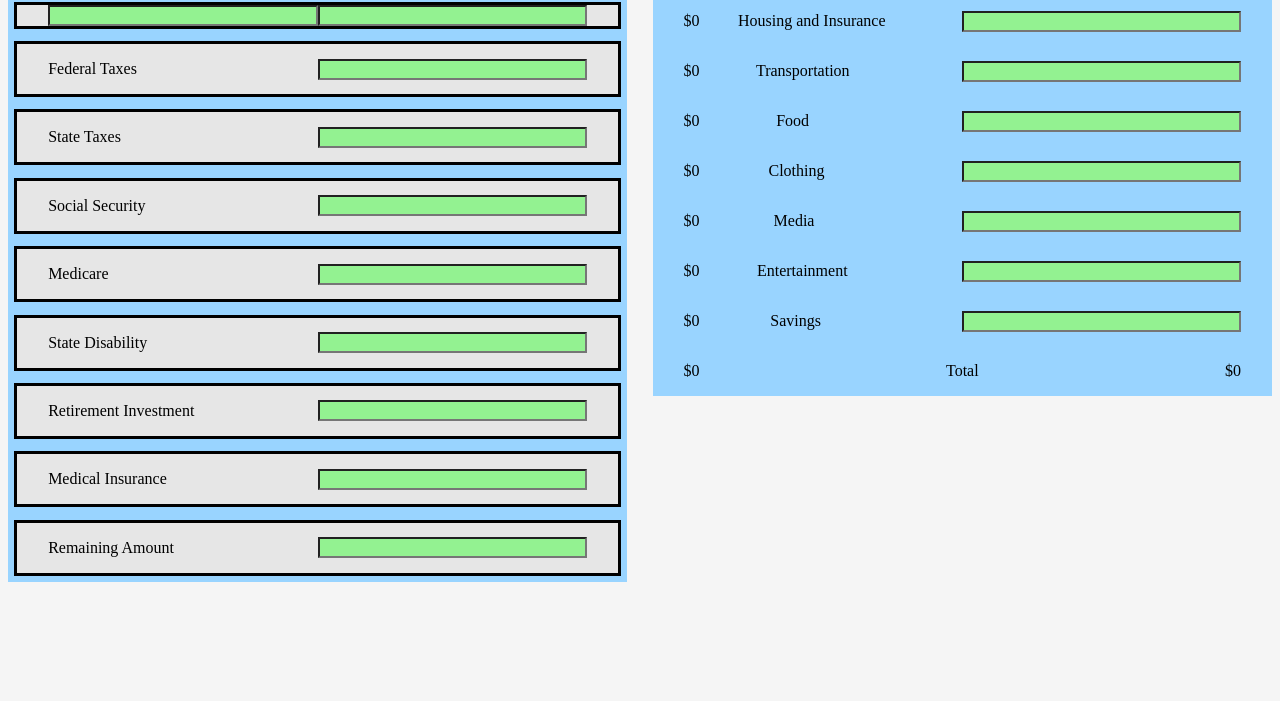
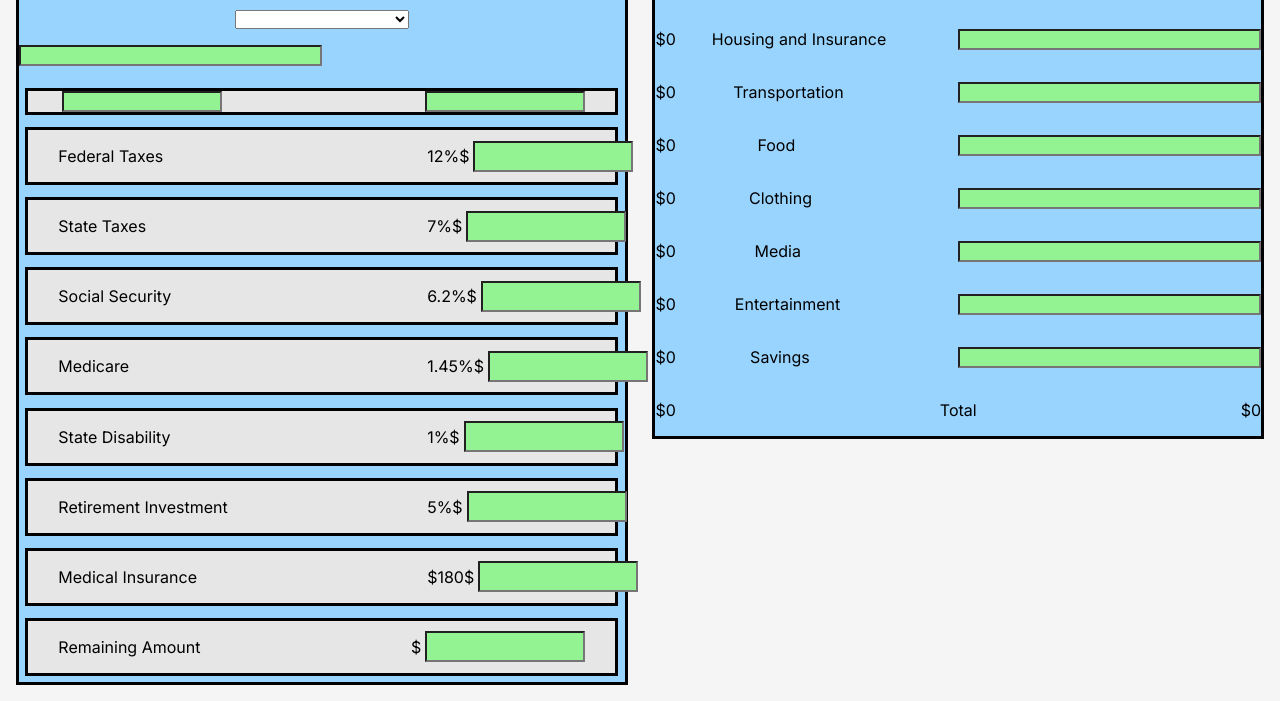
Before and after one commit to losPapasFritas/Budget-calulator-, a plain HTML site: page index.html in a window 1280 px wide. Shown: the part 112-813 px from the top of the page. Drawn offline with Linux system fonts and the light colour scheme.

Commit message:
DIego, CSS some html

```diff
--- a/index.html
+++ b/index.html
@@ -12,7 +12,7 @@
     <section class="left">
         <section class="topleft">
             <h1>Salary</h1>
-            <section>
+            <section class="center">
                 <select>
                     <option value=""></option>
                     <option value="Accountant">Accountant</option>
@@ -87,8 +87,9 @@
                     <option value=""></option>
                     <option value=""></option>
                 </select>
-            </section class="center">
-            <section><input type="number">
+            </section >
+            <section>
+                <input type="number">
             </section>
             <section class="row">
                 <input type="text">
@@ -96,34 +97,66 @@
             </section>
             <section class="row">
                 <p>Federal Taxes</p>
+                <div>
+                    <p>12%</p>
+                    <p>$</p>
                     <input type="text">
+                </div>
             </section>
             <section class="row">
                 <p>State Taxes</p>
+                <div>
+                    <p>7%</p>
+                    <p>$</p>
                     <input type="text">
+                </div>
             </section>
             <section class="row">
                 <p>Social Security</p>
+                <div>
+                    <p>6.2%</p>
+                    <p>$</p>
                     <input type="text">
+                </div>
             </section>
             <section class="row">
-                <p>Medicare</p><input type="text">
+                <p>Medicare</p>
+                <div>
+                    <p>1.45%</p>
+                    <p>$</p>
+                    <input type="text">
+                </div>
             </section>
             <section class="row">
                 <p>State Disability</p>
+                <div>
+                    <p>1%</p>
+                    <p>$</p>
                     <input type="text">
+                </div>
             </section>
             <section class="row">
                 <p>Retirement Investment</p>
+                <div>
+                    <p>5%</p>
+                    <p>$</p>
                     <input type="text">
+                </div>
             </section>
             <section class="row">
                 <p>Medical Insurance</p>
+                <div>
+                    <p>$180</p>
+                    <p>$</p>
                     <input type="text">
+                </div>
             </section>
-            <section class="row">
+            <section class="row" id="remainingAmount">
                 <p>Remaining Amount</p>
+                <div>
+                    <p>$</p>
                     <input type="text">
+                </div>
             </section>
 
         </section>
--- a/style.css
+++ b/style.css
@@ -1,10 +1,25 @@
+
+/* fonts */
+@import url('https://fonts.googleapis.com/css2?family=Inter:wght@100..900&display=swap');
+/* .inter-<uniquifier> {
+    font-family: "Inter", sans-serif;
+    font-optical-sizing: auto;
+    font-weight: <weight>;
+    font-style: normal;
+    font-variation-settings:
+      "slnt" 0;
+  }
+   */
+
 * {
     box-sizing: border-box;
 }
 body {
+    margin: 1rem;
     display: flex;
     justify-content: space-between;
     background-color: #F5F5F5;
+    font-family: "Inter", sans-serif;
 }
 .left,
 .right {
@@ -12,6 +27,11 @@ body {
     background-color: #99D4FF;
     width: 49%;
     height: 98%;
+    border: 3px black solid;
+}
+h1 {
+    font-size: 2rem;
+    text-align: center;
 }
 .left {
     height: 50%;
@@ -21,7 +41,6 @@ body {
     flex-flow: column;
     background-color: #99D4FF;
 }
-/* adding space between is needed, but doesn't work */
 .row {
     display: flex;
     justify-content: space-between;
@@ -31,10 +50,28 @@ body {
     padding-right: 5%;
     padding-left: 5%;
 }
+.row div{
+    display: flex;
+    justify-content: space-between;
+    width: 30%;
+    text-align: right;
+}
+#remainingAmount div {
+    justify-content: flex-end;
+    text-align: right;
+}
+.row p {
+    width: 70%;
+}
+.row input {
+    width: 10rem;
+    height: 60%;
+    margin: 0;
+    margin-left: 4px;
+}
 .rightrow {
     display: flex;
     justify-content: space-between;
-    padding: 0 5% 0 5%;
 }
 /* rightrow needs to be made the entire height of the page */
 input {
@@ -42,7 +79,8 @@ input {
     align-self: center;
     background-color: #93F291;
     width: 50%;
-    height: 50%;
+    height: 60%;
+    margin: 1rem 0;
 }
 .center {
     display: flex;
```
Lines whose indentation alone changed are shown as unchanged.
